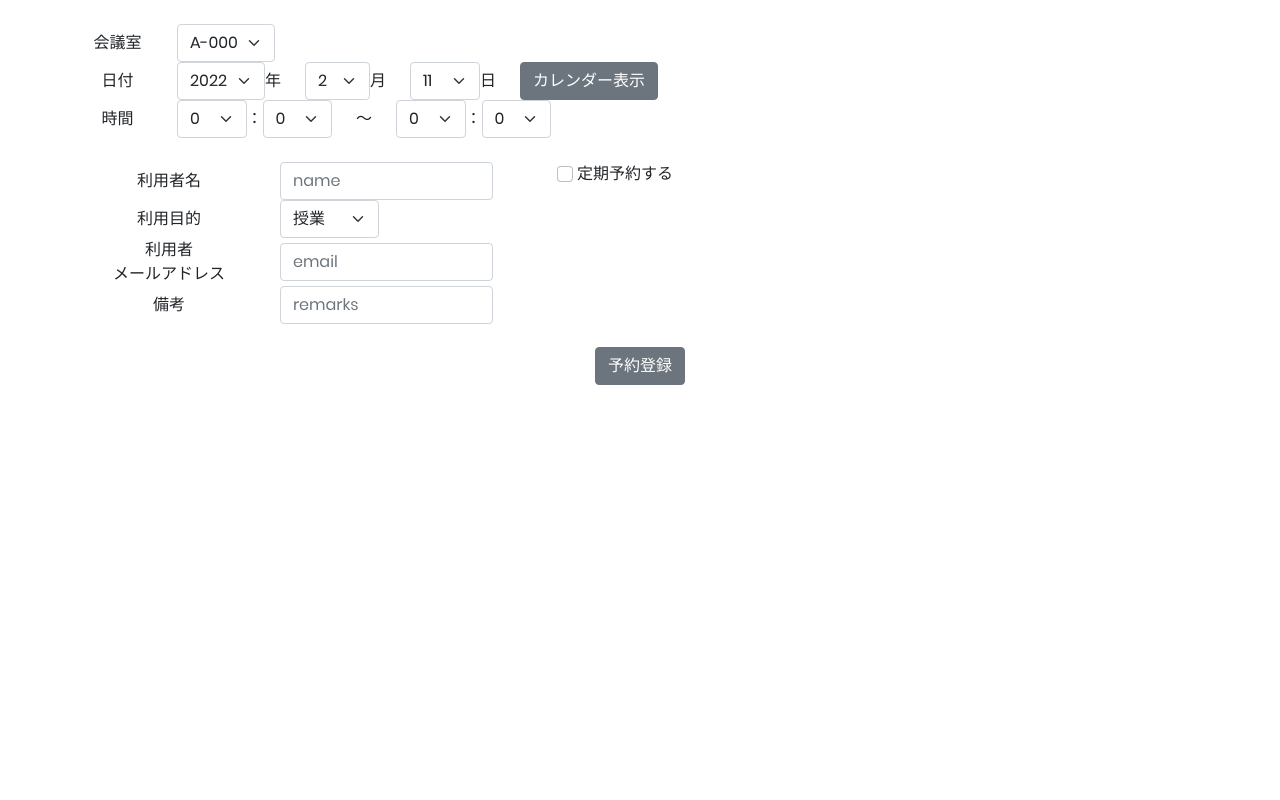
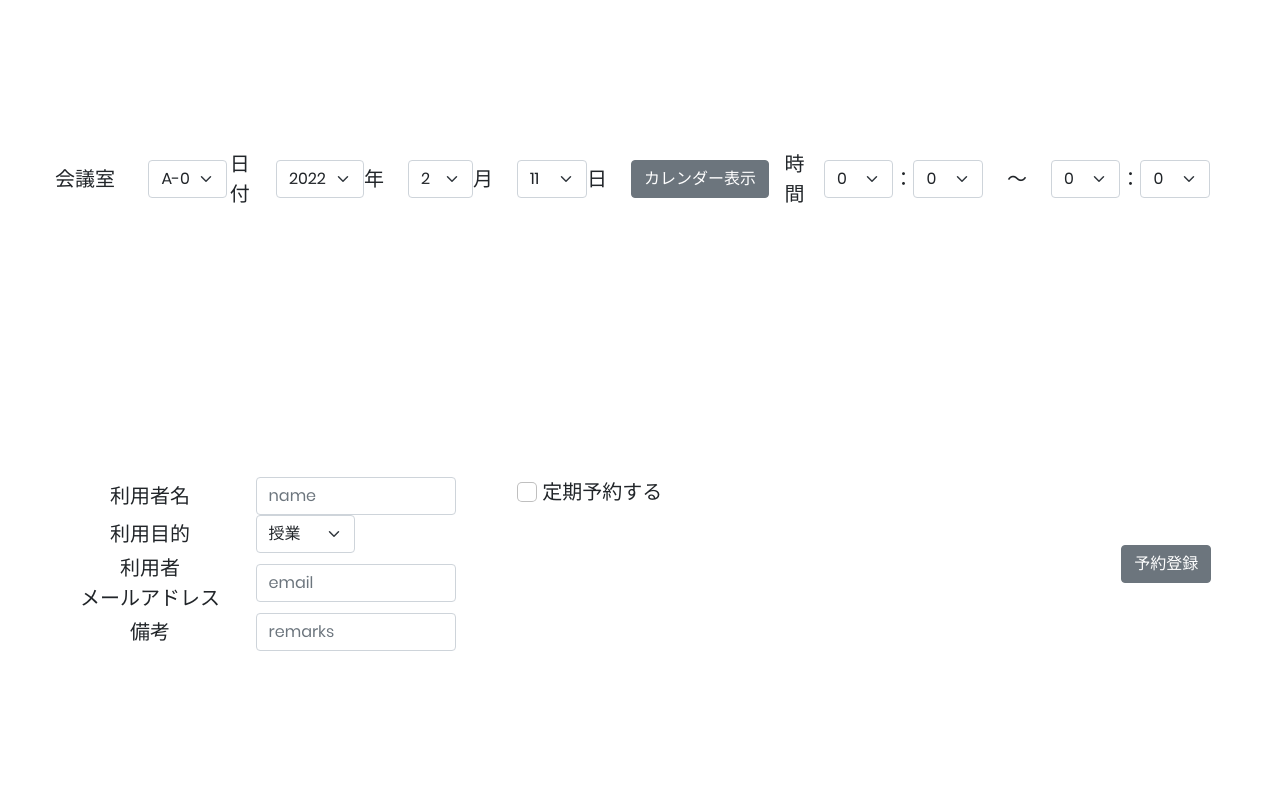
Before and after one commit to T1-2022/yoyaku, a Flask app: page /main/reserve in a window 1280 px wide. Run offline with Flask 2, Linux system fonts and the light colour scheme.

Commit message:
様々な修正

```diff
--- a/app/templates/main_tab.html
+++ b/app/templates/main_tab.html
@@ -50,7 +50,7 @@
                     </div>
                 </div>
                 <div class="tab-pane fade" id="nav-reserve" role="tabpanel" aria-labelledby="nav-reserve-tab">
-                    <iframe scrolling="no" src="reserve" width="100%"></iframe>
+                    <iframe src="reserve" width="100%"></iframe>
                 </div>
                 <div class="tab-pane fade" id="nav-room" role="tabpanel" aria-labelledby="nav-room-tab">
                     <p>会議室の内容がここに入ります</p>
@@ -59,7 +59,7 @@
                     <p>オンラインの内容がここに入ります</p>
                 </div>
                 <div class="tab-pane fade" id="nav-user" role="tabpanel" aria-labelledby="nav-user-tab">
-                    <iframe scrolling="no" src="user_info" width="100%"></iframe>
+                    <iframe src="user_info" width="100%"></iframe>
                 </div>
             </div>
         </div>
--- a/app/templates/reserve.html
+++ b/app/templates/reserve.html
@@ -3,18 +3,17 @@
 {% block head %}
 {{ super() }}
     <link rel="stylesheet" type="text/css" href="{{ url_for('static',filename='css/main_reserve.css') }}">
-    <link href='../static/css/main_tab.css' rel='stylesheet' />
-    <link href='../static/css/reserve.css' rel='stylesheet' />
+    <link rel="stylesheet" type="text/css" href="{{ url_for('static',filename='css/main_tab.css') }}">
+    <link rel="stylesheet" type="text/css" href="{{ url_for('static',filename='css/reserve.css') }}">
 {% endblock %}
 
 {% block content %}
 <div class="limiter">
-    <div class="container">
+    <div class="container-user100">
         <!-- 会議室選択 -->
-        <p>　</p>
         <div class="row justify-content-start align-items-center">
-            <div class="col-1 text-center"><label>会議室</label></div>
-            <div class="col-auto">
+            <div class="col text-center"><label>会議室</label></div>
+            <div class="col">
                 <select class="form-select" id="conference">
                     <option selected>A-000</option>
                     <option value="1">A-001</option>
@@ -23,7 +22,6 @@
                 </select>
             </div>
         </div>
-
         <!-- 日付選択 -->
         <div class="row justify-content-start align-items-center">
             <div class="col-1 text-center">日付</div>
@@ -40,7 +38,6 @@
                 <button class="btn btn-secondary" type="button" data-bs-toggle="modal" data-bs-target="#changePassModal">カレンダー表示</button>
             </div>
         </div>
-
         <!-- 時間選択 -->
         <div class="row justify-content-start align-items-center">
             <div class="col-1 text-center">時間</div>
@@ -53,10 +50,7 @@
                 <select class="form-select" id="select_end_hour"></select>：
                 <select class="form-select" id="select_end_minute"></select>
             </div>
-
         </div>
-
-        <p>　</p>
         <div class="row">
             <div class="col-md-5">
                 <!-- 利用者名 -->
@@ -97,7 +91,6 @@
                 <label class="form-check-label" for="regular">定期予約する</label>
 
                 <!-- 定期予約メニュー -->
-                <p>　</p>
                 <div class="regular_menu">
                     <!-- 繰り返し -->
                     <div class="row justify-content-start align-items-center">
@@ -162,7 +155,6 @@
         </div>
 
         <!-- 登録ボタン -->
-        <p>　</p>
         <div class="row">
             <div class="col-auto mx-auto">
                 <button class="btn btn-secondary" type="button">予約登録</button>
@@ -170,5 +162,5 @@
         </div>
     </div>
 </div>
-<script src='../static/js/reserve.js'></script>
+    <script src="{{ url_for('static',filename='js/reserve.js') }}"></script>
 {% endblock %}
--- a/app/templates/template.html
+++ b/app/templates/template.html
@@ -25,7 +25,8 @@
 
 <!--===============================================================================================-->
 	<script src="{{ url_for('static',filename='vendor/animsition/js/animsition.min.js') }}"></script>
-	<script src="{{ url_for('static',filename='vendor/jquery/jquery-3.2.1.min.js') }}"></script>
+    <script src="https://ajax.googleapis.com/ajax/libs/jquery/3.5.1/jquery.min.js"></script>
+
     <!--===============================================================================================-->
     <script src="https://cdn.jsdelivr.net/npm/bootstrap@5.1.3/dist/js/bootstrap.bundle.min.js" integrity="sha384-ka7Sk0Gln4gmtz2MlQnikT1wXgYsOg+OMhuP+IlRH9sENBO0LRn5q+8nbTov4+1p" crossorigin="anonymous"></script>
     <!--===============================================================================================-->
```
Also changed, not shown: app/templates/user_info.html (+6 -8 lines).
